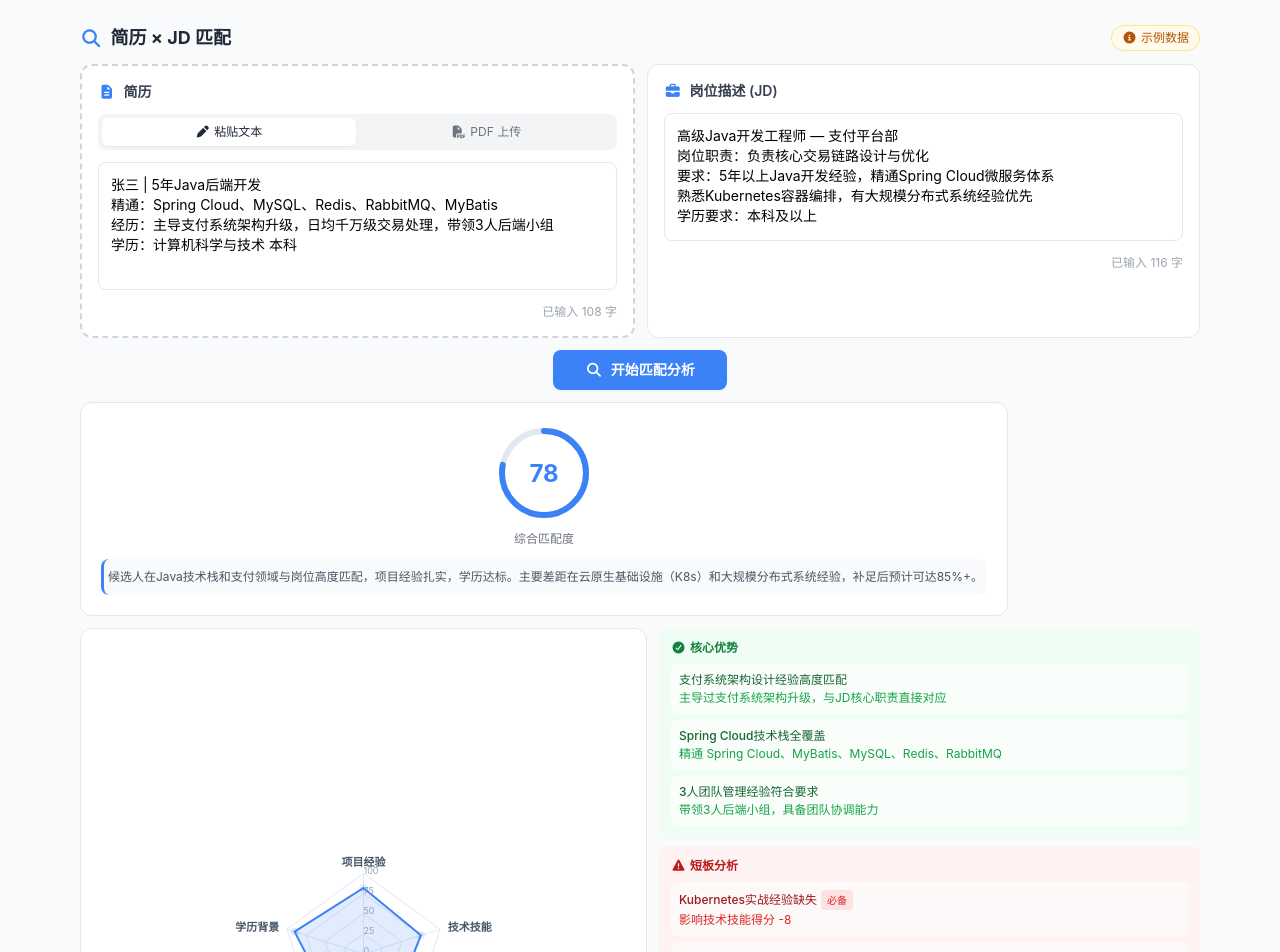
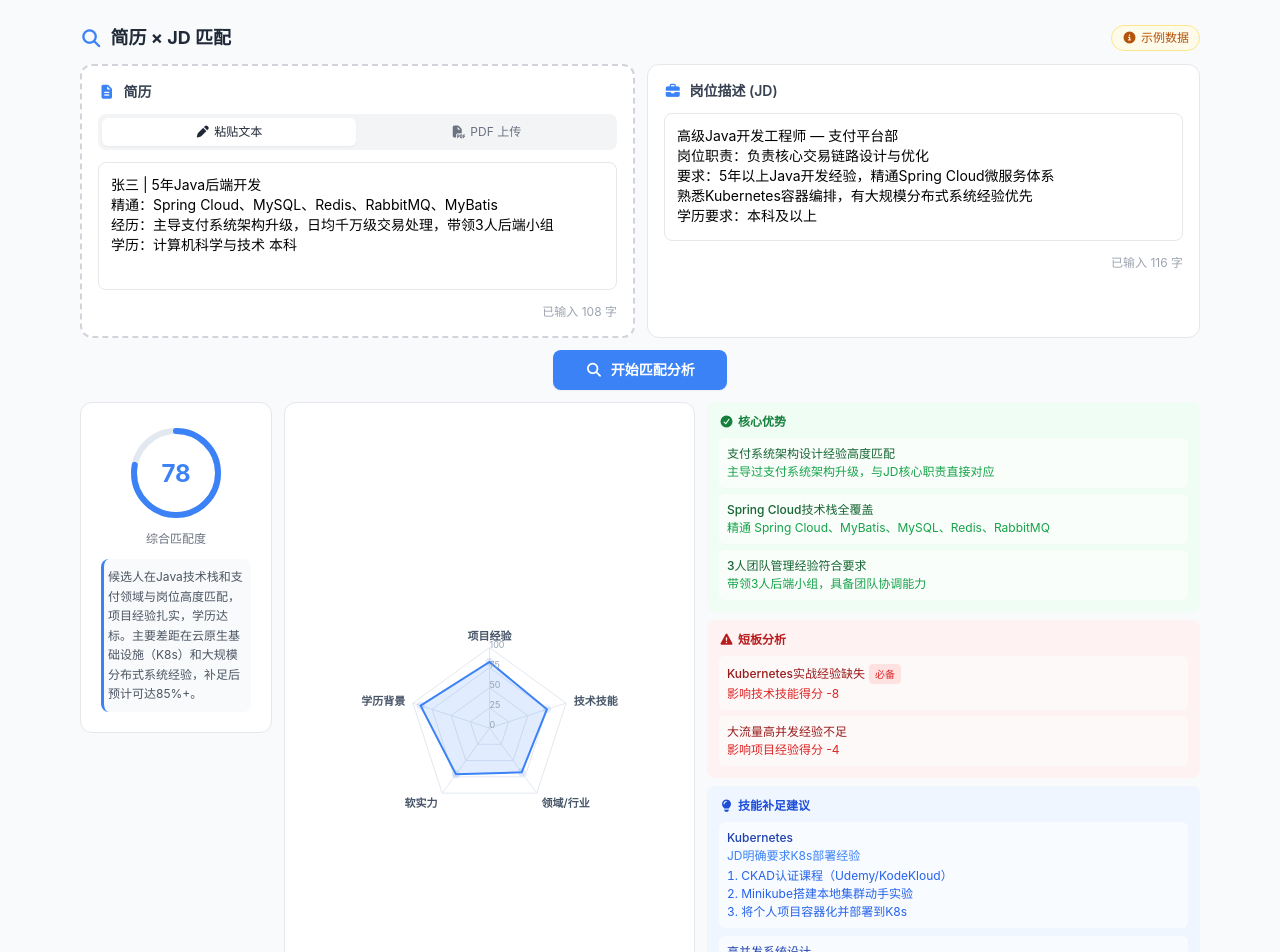
Before and after one commit to millajovovichy/Job-Matching, a React (Vite) app: page / in a window 1280 px wide. Shown: the top 952 px of the page. Built offline with nearby package versions, Linux system fonts and the light colour scheme.

Commit message:
fix: correct result layout — ScoreRing/RadarChart/AnalysisCards now share one row on desktop

```diff
--- a/src/components/AnalysisCards.jsx
+++ b/src/components/AnalysisCards.jsx
@@ -1,6 +1,6 @@
 export default function AnalysisCards({ strengths, weaknesses, skillSuggestions }) {
   return (
-    <div className="flex-1 min-w-[220px] flex flex-col gap-2">
+    <div className="w-full flex flex-col gap-2">
       {/* 核心优势 - 绿色 */}
       <div className="bg-green-50 rounded-lg p-3">
         <h4 className="font-semibold text-xs text-green-700 mb-2 flex items-center gap-1">
--- a/src/components/RadarChart.jsx
+++ b/src/components/RadarChart.jsx
@@ -32,7 +32,7 @@ export default function RadarChart({ dimensions }) {
   }));
 
   return (
-    <div className="flex-1 bg-white border border-gray-200 rounded-xl p-3 min-w-[220px] flex items-center justify-center">
+    <div className="w-full h-full bg-white border border-gray-200 rounded-xl p-3 flex items-center justify-center">
       <ResponsiveContainer width="100%" height={240}>
         <ReRadarChart data={data} cx="50%" cy="50%" outerRadius="70%">
           <PolarGrid stroke="#e2e8f0" />
--- a/src/components/ResultPanel.jsx
+++ b/src/components/ResultPanel.jsx
@@ -6,19 +6,25 @@ export default function ResultPanel({ result }) {
   if (!result) return null;
 
   return (
-    <div className="flex gap-3 flex-wrap flex-wrap-results">
-      {/* 左窄列：评分环 + 评语 */}
+    <div className="flex flex-col md:flex-row md:flex-nowrap gap-3">
+      {/* 左窄列：评分环 + 评语，固定宽度 */}
+      <div className="w-48 flex-shrink-0">
         <ScoreRing score={result.overallScore} comment={result.overallComment} />
+      </div>
 
       {/* 中列：雷达图 */}
+      <div className="flex-1 min-w-0">
         <RadarChart dimensions={result.dimensions} />
+      </div>
 
       {/* 右宽列：优势/短板/建议 */}
+      <div className="flex-[1.2] min-w-0">
         <AnalysisCards
           strengths={result.strengths}
           weaknesses={result.weaknesses}
           skillSuggestions={result.skillSuggestions}
         />
       </div>
+    </div>
   );
 }
--- a/src/index.css
+++ b/src/index.css
@@ -5,9 +5,3 @@
 body {
   font-family: -apple-system, BlinkMacSystemFont, 'Segoe UI', Roboto, sans-serif;
 }
-
-@media (max-width: 768px) {
-  .flex-wrap-results {
-    flex-direction: column;
-  }
-}
```
Lines whose indentation alone changed are shown as unchanged.
